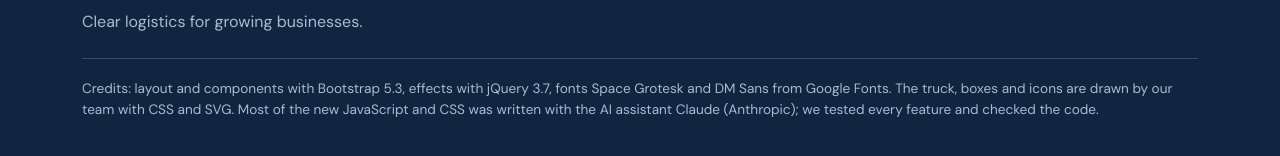
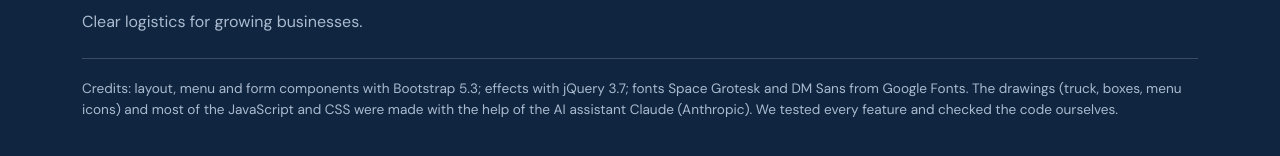
Before and after one commit to spongebobkzkz/WBT_1_midterm, a plain HTML site: page index.html in a window 1280 px wide. Shown: the part 2015-2171 px from the top of the page. Drawn offline with nearby package versions, Linux system fonts and the light colour scheme.

Commit message:
Update the credits and the README for the Final

```diff
--- a/index.html
+++ b/index.html
@@ -294,11 +294,11 @@
             </div>
 
             <p class="credits muted mb-0">
-                Credits: layout and components with Bootstrap 5.3, effects with
-                jQuery 3.7, fonts Space Grotesk and DM Sans from Google Fonts.
-                The truck, boxes and icons are drawn by our team with CSS and SVG.
-                Most of the new JavaScript and CSS was written with the AI
-                assistant Claude (Anthropic); we tested every feature and checked the code.
+                Credits: layout, menu and form components with Bootstrap 5.3; effects
+                with jQuery 3.7; fonts Space Grotesk and DM Sans from Google Fonts.
+                The drawings (truck, boxes, menu icons) and most of the JavaScript
+                and CSS were made with the help of the AI assistant Claude (Anthropic).
+                We tested every feature and checked the code ourselves.
             </p>
         </div>
     </footer>
```
Also changed, not shown: pickup.html (+5 -5 lines), quote.html (+5 -5 lines), services.html (+5 -5 lines), shop.html (+5 -5 lines), tracking.html (+5 -5 lines), 1 other file.
